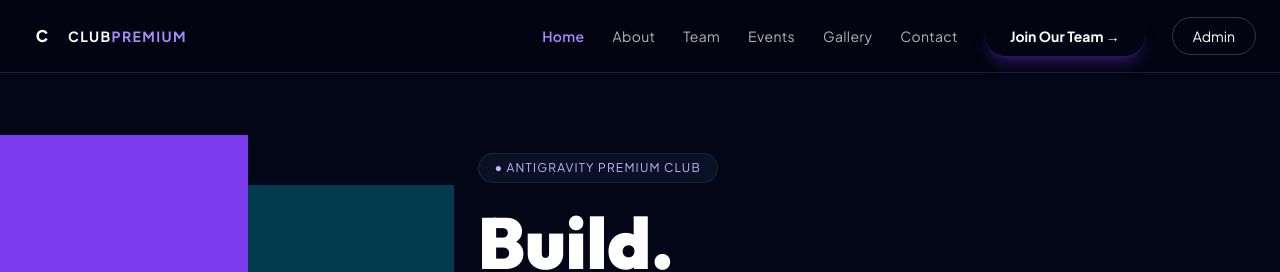
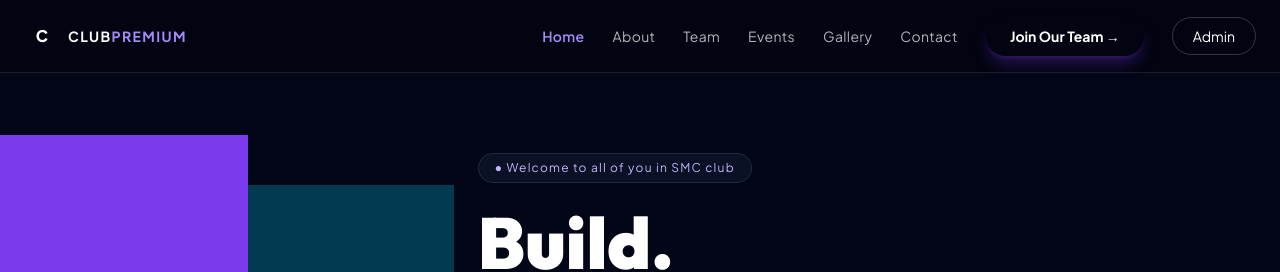
Before and after one commit to Abhinandankumar-ui/smcc1, a React (Vite) app: page / in a window 1280 px wide. Shown: the top 272 px of the page. Built offline with nearby package versions, Linux system fonts and the light colour scheme; no server answers.

Commit message:
Update Home.jsx

```diff
--- a/src/pages/Home.jsx
+++ b/src/pages/Home.jsx
@@ -9,7 +9,7 @@ export default function Home(){
     <div className='absolute inset-0 bg-gradient-to-b from-transparent via-transparent to-[#050510]'/>
     <div className='max-w-7xl mx-auto px-6 py-20 grid md:grid-cols-2 gap-10 items-center relative'>
       <motion.div initial={{opacity:0,x:-30}} animate={{opacity:1,x:0}} transition={{duration:0.8}}>
-        <p className='inline-flex glass px-4 py-1.5 rounded-full text-xs tracking-widest text-violet-300'>● ANTIGRAVITY PREMIUM CLUB</p>
+        <p className='inline-flex glass px-4 py-1.5 rounded-full text-xs tracking-widest text-violet-300'>● Welcome to all of you in SMC club</p>
         <h1 className='text-6xl md:text-7xl font-black leading-[0.9] mt-6'>Build.<br/><span className='text-gradient'>Learn.</span><br/>Lead.</h1>
         <p className='mt-6 text-white/60 text-lg leading-relaxed'>India's most dynamic student club — premium events, real projects, elit community. Join & levitate your career.</p>
         <div className='flex gap-4 mt-8'><Link to='/join' className='premium-gradient px-8 py-4 rounded-full font-bold shadow-xl shadow-violet-600/25'>Join Our Team →</Link><Link to='/about' className='glass px-8 py-4 rounded-full font-semibold'>Explore →</Link></div>
```
